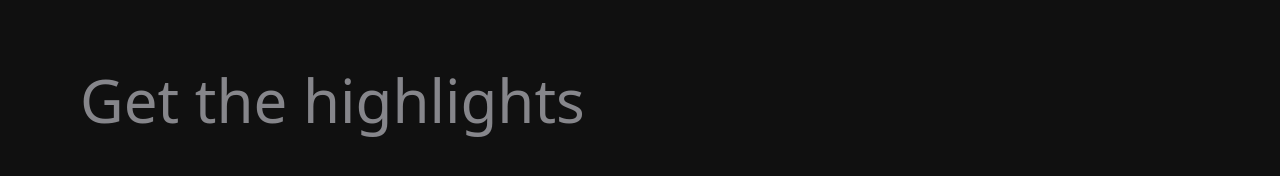
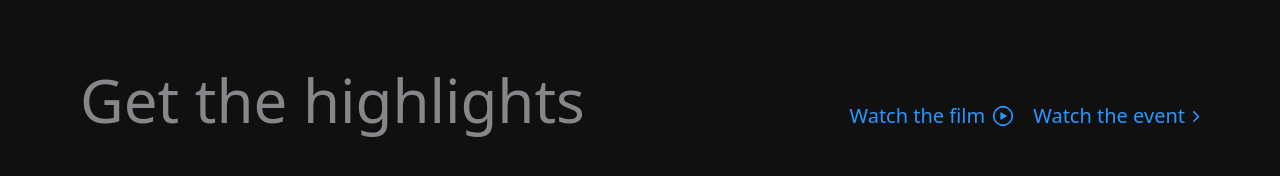
Before and after one commit to GiftMothusi/appleClone, a React (Vite) app: page / in a window 1280 px wide. Shown: the part 858-1034 px from the top of the page. Built offline with nearby package versions, Linux system fonts and the light colour scheme.

Commit message:
Highlights section update

```diff
--- a/src/components/Highlights.jsx
+++ b/src/components/Highlights.jsx
@@ -1,9 +1,11 @@
 import { useGSAP } from "@gsap/react";
 import gsap from "gsap";
+import { rightImg, watchImg } from "../utils";
 
 const Highlights = () => {
   useGSAP(() => {
     gsap.to("#title", { opacity: 1, y: 0 });
+    gsap.to(".link", { opacity: 1, y: 0, duration: 1, stagger: 0.25 });
   }, []);
 
   return (
@@ -12,11 +14,22 @@
       className="w-screen h-full overflow-hidden bg-zinc common-padding"
     >
       <div className="screen-max-width">
-        <div className="mb-12 w-full items-end justify-between">
+        <div className="mb-12 w-full md:flex items-end justify-between">
           <h1 id="title" className="section-heading">
             Get the highlights
           </h1>
+          <div className="flex flex-wrap items-end gap-5">
+            <p className="link">
+              Watch the film
+              <img src={watchImg} alt="watch-icon" className="ml-2" />
+            </p>
+            <p className="link">
+              Watch the event
+              <img src={rightImg} alt="watch-icon" className="ml-2" />
+            </p>
+          </div>
         </div>
+        {/**Video Carousel component */}
       </div>
     </section>
   );
```
